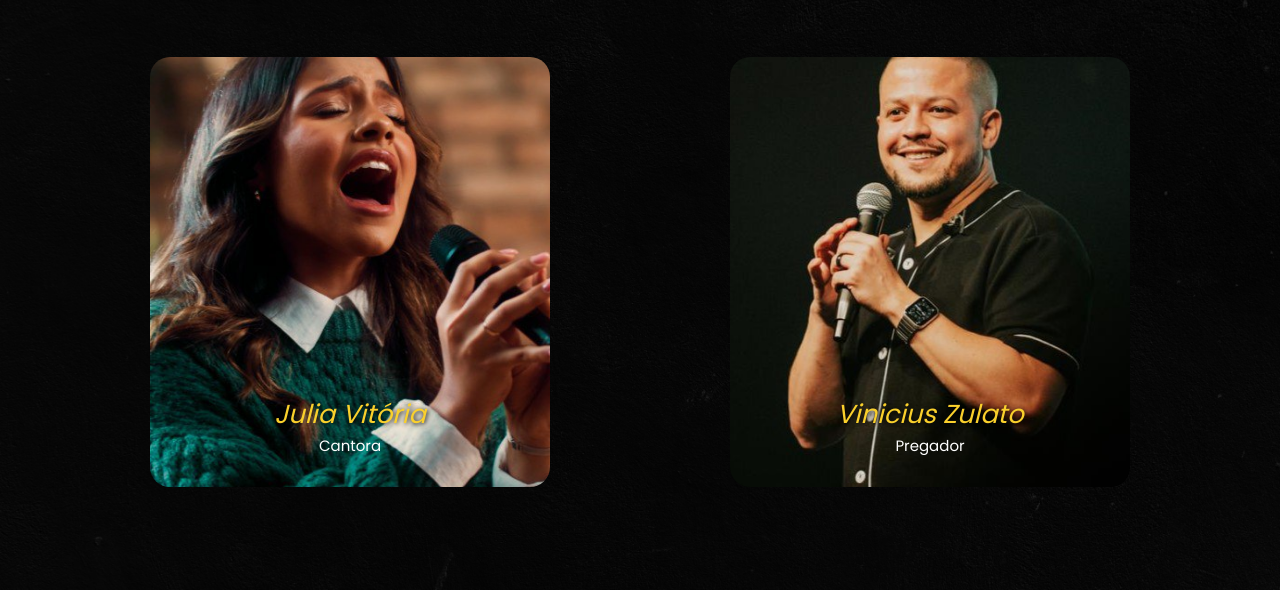
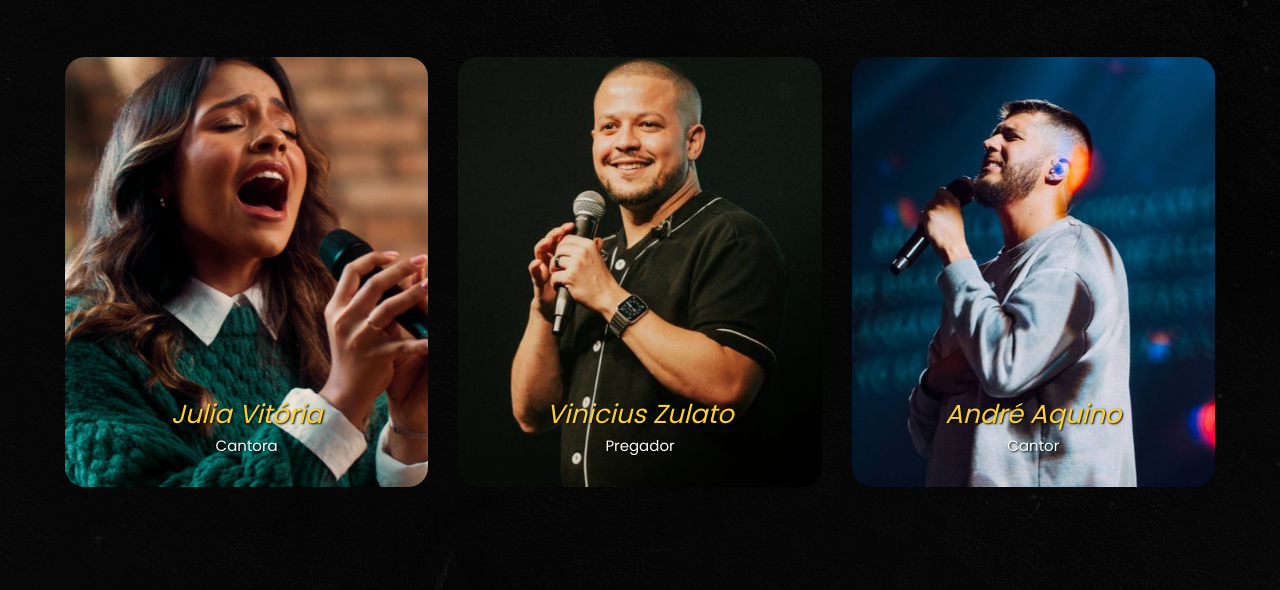
Before and after one commit to EmanuelBarbozaFortes/One-kingdom, a website: page index.html in a window 1280 px wide. Shown: the part 2010-2600 px from the top of the page. Drawn offline with nearby package versions, Linux system fonts and the light colour scheme; a web font is replaced by a local one.

Commit message:
implemtendando foto
foto do andre aquino

```diff
--- a/index.html
+++ b/index.html
@@ -170,7 +170,9 @@
               <img src="./src/imagens/julia-vitoria.jpg" alt="participant" />
 
               <div class="info">
-                <h1 class="name">Julia Vitória</h1>
+                <a href="https://www.instagram.com/juliavitoria.ofc/" target="_blank">
+                  <h1 class="name">Julia Vitória</h1>
+                </a>
                 <p class="office">Cantora</p>
               </div>
             </div>
@@ -179,8 +181,20 @@
               <img src="./src/imagens/vinicius-zulato.jpg" alt="participant" />
 
               <div class="info">
-                <h1 class="name">Vinicius Zulato</h1>
+                <a href="https://www.instagram.com/viniciuszulato/" target="_blank">
+                  <h1 class="name">Vinicius Zulato</h1>
+                </a>
                 <p class="office">Pregador</p>
+              </div>
+            </div>
+            <div class="participant swiper-slide">
+              <img src="./src/imagens/andre-aquino.jpeg" alt="participant" />
+
+              <div class="info">
+                <a href="https://www.instagram.com/andrempaquino/" target="_blank">
+                  <h1 class="name">André Aquino</h1>
+                </a>
+                <p class="office">Cantor</p>
               </div>
             </div>
           </div>
@@ -264,8 +278,8 @@
     <script src="https://cdn.jsdelivr.net/npm/swiper@9/swiper-bundle.min.js"></script>
     <script>
       const swiper = new Swiper(".mySwiper", {
-        slidesPerView: 4,
-        spaceBetween: 10,
+        slidesPerView: 3,
+        spaceBetween: 30,
         freeMode: true,
         loop: true,
         navigation: {
@@ -274,7 +288,7 @@
         },
         autoplay: {
       disableOnInteraction:false,
-      delay: 3000,
+      delay: 2500,
     },
         breakpoints: {
           300: {
@@ -284,10 +298,10 @@
             slidesPerView: 2,
           },
           800: {
-            slidesPerView: 2,
+            slidesPerView: 3,
           },
           1100: {
-            slidesPerView: 2,
+            slidesPerView: 3,
           },
         },
       });
--- a/src/css/style.css
+++ b/src/css/style.css
@@ -376,7 +376,7 @@ body {
   color: #fad02c;
   margin-block-start: 0;
   margin-block-end: 0;
-  text-shadow: 1px 1px 5px rgb(0, 0, 0);
+  text-shadow: 1px 1px 2px black;
 }
 
 .participant .office {
@@ -384,6 +384,7 @@ body {
   color: #ffffff;
   margin-block-start: 0;
   margin-block-end: 0;
+  text-shadow: 1px 1px 2px black;
 
 }
 
```
Also changed, not shown: src/imagens/andre-aquino.jpeg (added).
